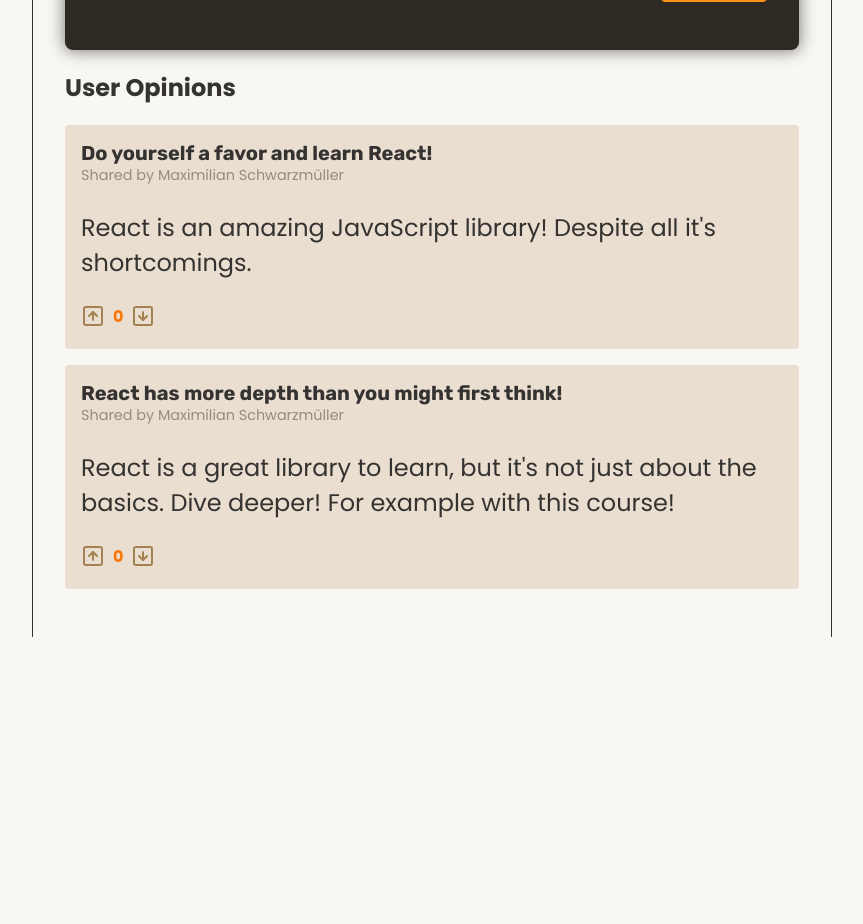
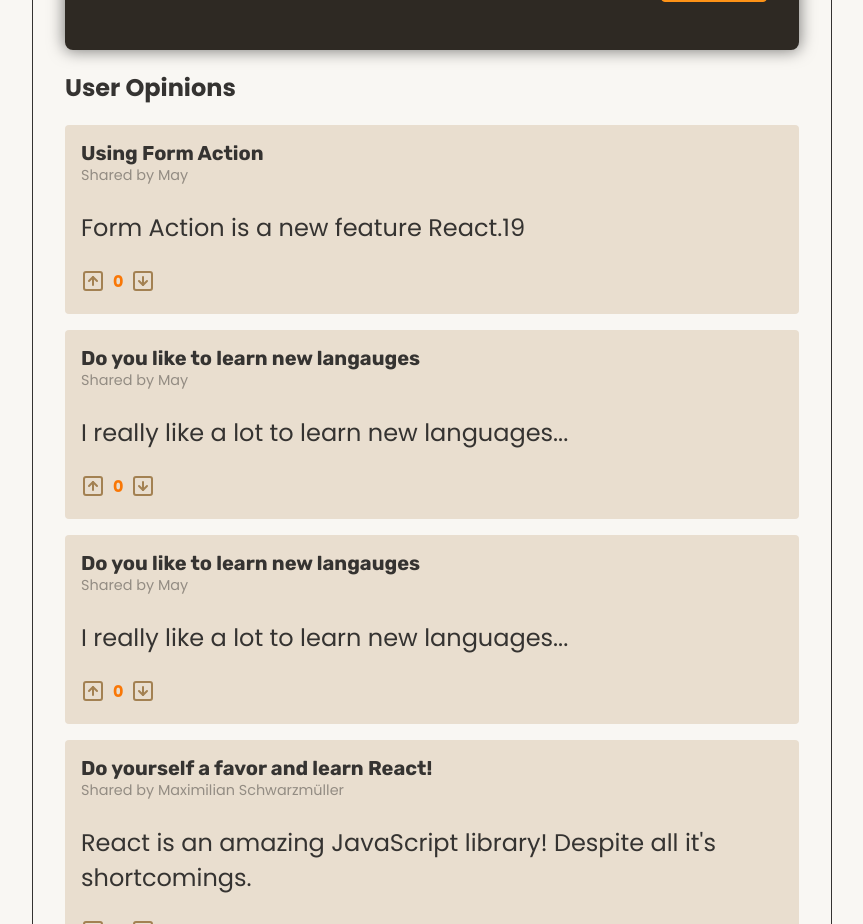
Before and after one commit to mmm-maymyatmon/11-react-form-actions, a React (Vite) app: page / in a window 1280 px wide. Shown: the part 660-1584 px from the top of the page, without its empty margins (208-1071 px from the left). Before the commit the page ends 1345 px from the top, so only its background shows below. Built offline with nearby package versions, Linux system fonts and the light colour scheme; data requests are answered from the project's data file.

Commit message:
⚡️ Updating the UI with useFormStatus()
Updating the UI with useFormStatus()

```diff
--- a/backend/db.json
+++ b/backend/db.json
@@ -1,5 +1,26 @@
 {
   "opinions": [
+    {
+      "id": 1739447386165,
+      "votes": 0,
+      "userName": "May",
+      "title": "Using Form Action",
+      "body": "Form Action is a new feature React.19\n"
+    },
+    {
+      "id": 1739446649905,
+      "votes": 0,
+      "userName": "May",
+      "title": "Do you like to learn new langauges",
+      "body": "I really like a lot to learn new languages..."
+    },
+    {
+      "id": 1739446648894,
+      "votes": 0,
+      "userName": "May",
+      "title": "Do you like to learn new langauges",
+      "body": "I really like a lot to learn new languages..."
+    },
     {
       "id": 1,
       "userName": "Maximilian Schwarzmüller",
--- a/src/components/NewOpinion.jsx
+++ b/src/components/NewOpinion.jsx
@@ -1,6 +1,11 @@
-import { useActionState } from "react";
+
+import { useActionState, use } from "react";
+import { OpinionsContext } from '../store/opinions-context'
+import Submit from "./Submit";
 export function NewOpinion() {
-  function shareOpinionAction(prevState,formData) {
+  const { addOpinion } = use(OpinionsContext);
+
+  async function shareOpinionAction(prevState,formData) {
     const title = formData.get("title");
     const body = formData.get("body");
     const userName = formData.get("userName");
@@ -31,11 +36,11 @@
     }
 
     //submit to backend
-
+    await addOpinion({ title, body, userName});
     return {errors : null};
   }
 
-  const [formState, formAction] = useActionState(shareOpinionAction, {errors: null})
+  const [formState, formAction, pending] = useActionState(shareOpinionAction, {errors: null})
 
   return (
     <div id="new-opinion">
@@ -64,10 +69,8 @@
           ))}
         </ul>
         }
+        <Submit/>
 
-        <p className="actions">
-          <button type="submit">Submit</button>
-        </p>
       </form>
     </div>
   );
--- /dev/null
+++ b/src/components/Submit.jsx
@@ -0,0 +1,12 @@
+import { useFormStatus } from "react-dom";
+
+export default function Submit() {
+  const { pending } = useFormStatus();
+  return (
+    <p className="actions">
+      <button type="submit" disabled={pending}>
+        {pending ? 'Submitting...' : 'Submit'}
+      </button>
+    </p>
+  );
+}
```
